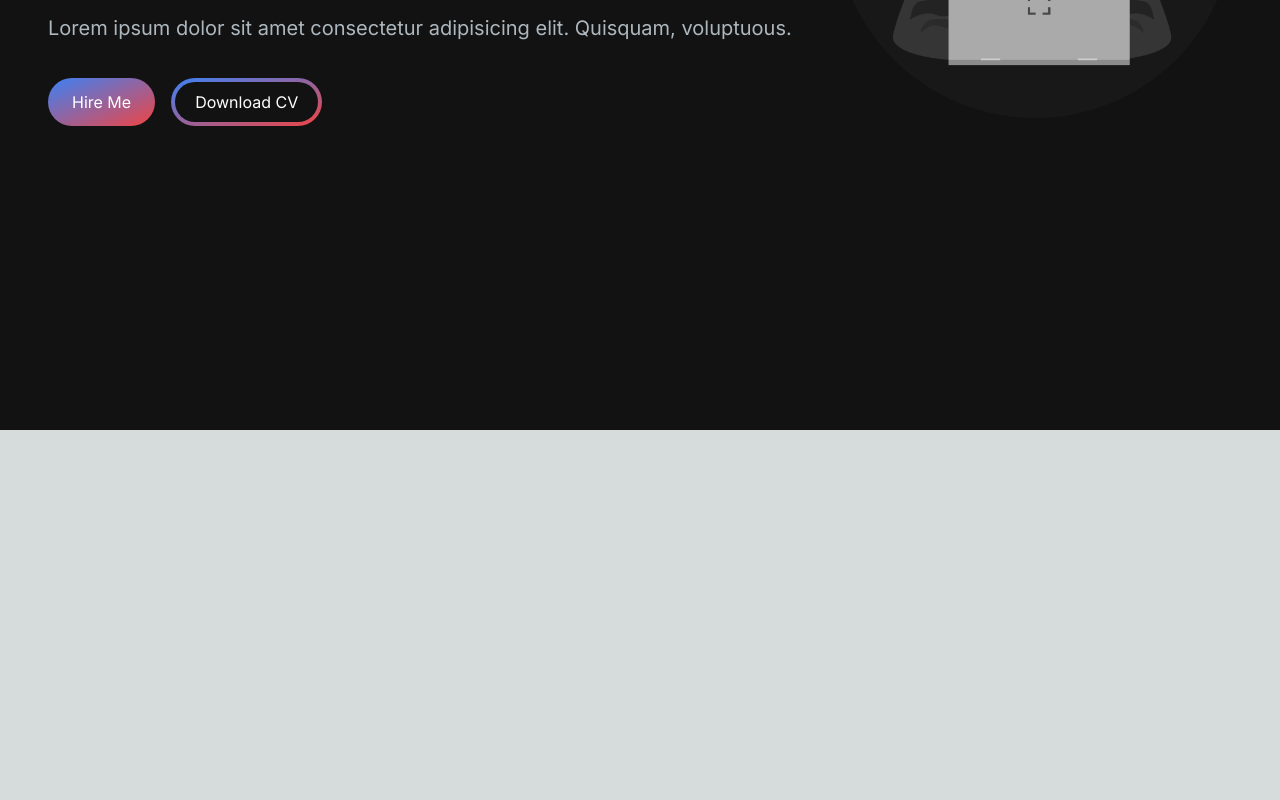
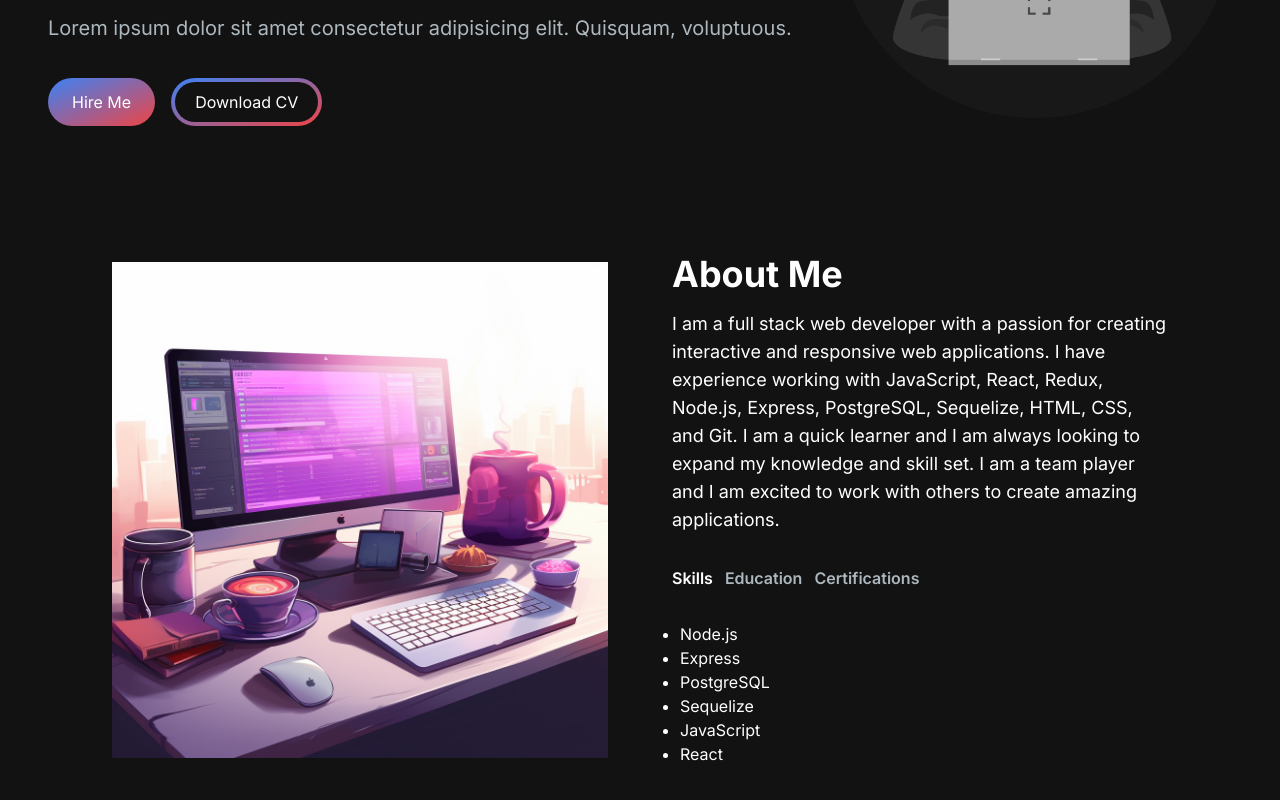
Before and after one commit to walternascimentobarroso/walternascimentobarroso.github.io, a Next.js app: page / in a window 1280 px wide. Shown: the part 370-1170 px from the top of the page. Before the commit the page ends 800 px from the top, so only its background shows below. Built offline with nearby package versions, Linux system fonts and the light colour scheme.

Commit message:
:sparkles: Add new component - AboutSection, TabButton
Signed-off-by: Walter Nascimento <walter.nascimento.barroso@gmail.com>

```diff
--- /dev/null
+++ b/src/app/components/AboutSection.jsx
@@ -0,0 +1,102 @@
+"use client";
+import React, { useTransition, useState } from "react";
+import Image from "next/image";
+import { TabButton } from "./TabButton";
+
+const TAB_DATA = [
+  {
+    title: "Skills",
+    id: "skills",
+    content: (
+      <ul className="list-disc pl-2">
+        <li>Node.js</li>
+        <li>Express</li>
+        <li>PostgreSQL</li>
+        <li>Sequelize</li>
+        <li>JavaScript</li>
+        <li>React</li>
+      </ul>
+    ),
+  },
+  {
+    title: "Education",
+    id: "education",
+    content: (
+      <ul className="list-disc pl-2">
+        <li>Fullstack Academy of Code</li>
+        <li>University of California, Santa Cruz</li>
+      </ul>
+    ),
+  },
+  {
+    title: "Certifications",
+    id: "certifications",
+    content: (
+      <ul className="list-disc pl-2">
+        <li>AWS Cloud Practitioner</li>
+        <li>Google Professional Cloud Developer</li>
+      </ul>
+    ),
+  },
+];
+
+export const AboutSection = () => {
+  const [tab, setTab] = useState("skills");
+  const [isPending, startTransition] = useTransition();
+
+  const handleTabChange = (id) => {
+    startTransition(() => {
+      setTab(id);
+    });
+  };
+
+  return (
+    <section className="text-white" id="about">
+      <div className="md:grid md:grid-cols-2 gap-8 items-center py-8 px-4 xl:gap-16 sm:py-16 xl:px-16">
+        <Image
+          src="/images/about-image.png"
+          alt="About Image"
+          width={500}
+          height={500}
+        />
+        <div className="mt-4 md:mt-0 text-left flex flex-col h-full">
+          <h2 className="text-4xl font-bold text-white mb-4">About Me</h2>
+          <p className="text-base lg:text-lg">
+            I am a full stack web developer with a passion for creating
+            interactive and responsive web applications. I have experience
+            working with JavaScript, React, Redux, Node.js, Express, PostgreSQL,
+            Sequelize, HTML, CSS, and Git. I am a quick learner and I am always
+            looking to expand my knowledge and skill set. I am a team player and
+            I am excited to work with others to create amazing applications.
+          </p>
+          <div className="flex flex-row justify-start mt-8">
+            <TabButton
+              selectTab={() => handleTabChange("skills")}
+              active={tab === "skills"}
+            >
+              {" "}
+              Skills{" "}
+            </TabButton>
+            <TabButton
+              selectTab={() => handleTabChange("education")}
+              active={tab === "education"}
+            >
+              {" "}
+              Education{" "}
+            </TabButton>
+            <TabButton
+              selectTab={() => handleTabChange("certifications")}
+              active={tab === "certifications"}
+            >
+              {" "}
+              Certifications{" "}
+            </TabButton>
+          </div>
+          <div className="mt-8">
+            {TAB_DATA.find((t) => t.id === tab).content}
+          </div>
+        </div>
+      </div>
+    </section>
+  );
+};
--- a/src/app/components/Navbar.jsx
+++ b/src/app/components/Navbar.jsx
@@ -30,7 +30,7 @@
           href={"/"}
           className="text-2xl md:text-5xl text-white font-semibold"
         >
-          LOGO
+          {'<W />'}
         </Link>
         <div className="mobile-menu block md:hidden">
           {!navbarOpen ? (
--- /dev/null
+++ b/src/app/components/TabButton.jsx
@@ -0,0 +1,11 @@
+export const TabButton = ({ active, selectTab, children }) => {
+  const buttonClasses = active ? "text-white" : "text-[#ADB7BE]";
+
+  return (
+    <button onClick={selectTab}>
+      <p className={`mr-3 font-semibold hover:text-white ${buttonClasses}`}>
+        {children}
+      </p>
+    </button>
+  );
+};
--- a/src/app/page.tsx
+++ b/src/app/page.tsx
@@ -1,5 +1,6 @@
+import { Navbar } from "./components/Navbar";
 import { HeroSection } from "./components/HeroSection";
-import { Navbar } from "./components/Navbar";
+import { AboutSection } from "./components/AboutSection";
 
 export default function Home() {
   return (
@@ -7,6 +8,7 @@
       <Navbar />
       <div className="container mx-auto px-12 py-4">
         <HeroSection />
+        <AboutSection />
       </div>
     </main>
   );
```
Also changed, not shown: public/images/about-image.png (added).
